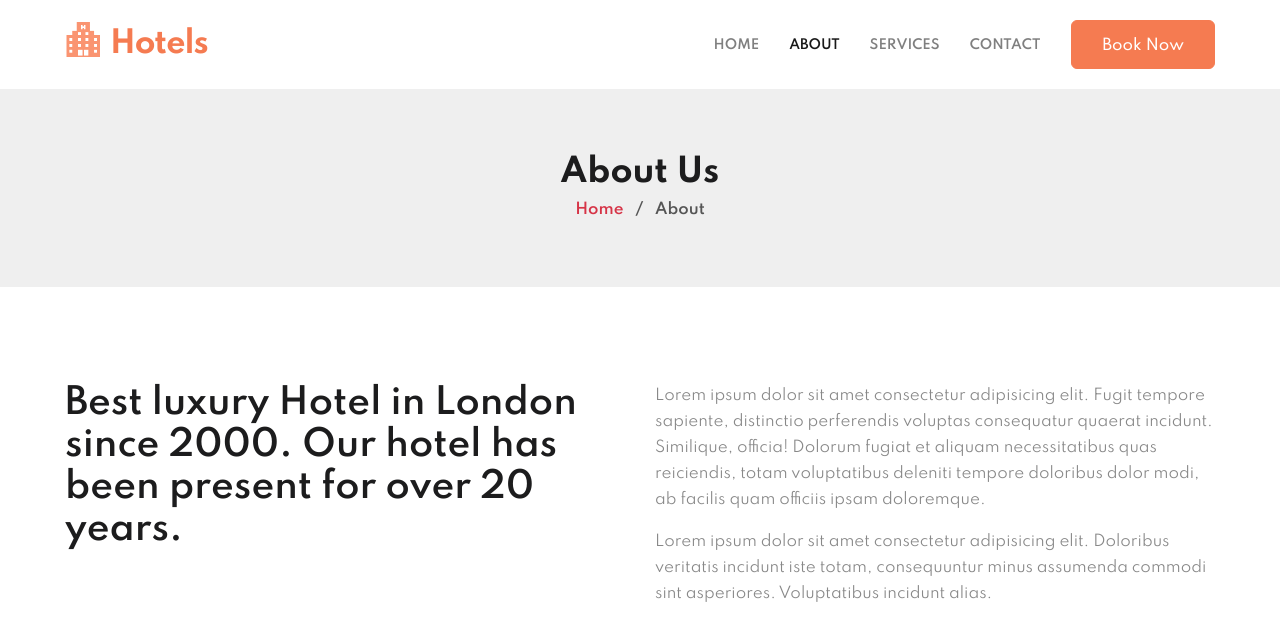
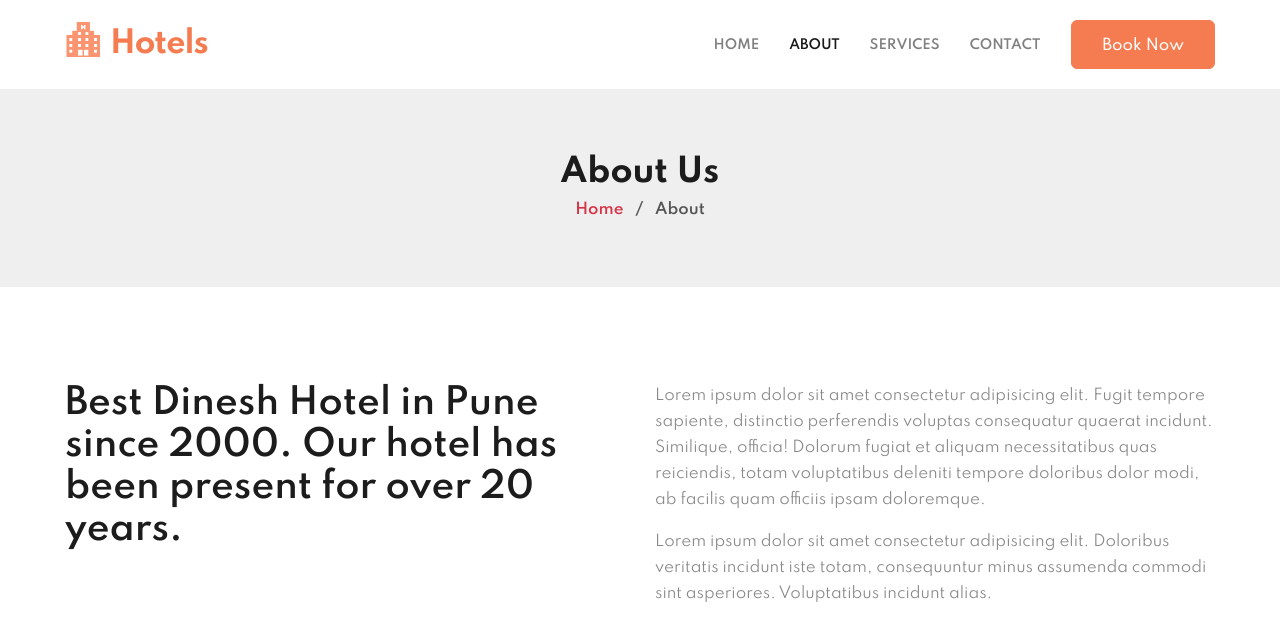
Before and after one commit to ChavanVaishu18/my_project_azure, a plain HTML site: page about.html in a window 1280 px wide. Shown: the top 633 px of the page. Drawn offline with Linux system fonts and the light colour scheme.

Commit message:
Update about.html

```diff
--- a/about.html
+++ b/about.html
@@ -1,6 +1,5 @@
 <html lang="en">
   <head>
-    <!-- Required meta tags -->
     <meta charset="utf-8">
     <meta name="viewport" content="width=device-width, initial-scale=1, shrink-to-fit=no">
 
@@ -8,22 +7,17 @@
 
     <link href="//fonts.googleapis.com/css?family=Spartan:400,500,600,700,900&display=swap" rel="stylesheet">
 
-    <!-- Template CSS -->
     <link rel="stylesheet" href="assets/css/style-starter.css">
   </head>
   <body>
-<!--w3l-header-->
 
 <header class="w3l-header-nav">
-	<!--/nav-->
+
 	<nav class="navbar navbar-expand-lg navbar-light fill px-lg-0 py-0 px-3">
 		<div class="container">
 			<a class="navbar-brand" href="index.html">
 				<img src="assets/images/hotels.png" alt="Your logo" style="height:35px;" /> Hotels</a>
-			<!-- if logo is image enable this
-						<a class="navbar-brand" href="#index.html">
-							<img src="image-path" alt="Your logo" title="Your logo" style="height:35px;" />
-						</a> -->
+
 			<button class="navbar-toggler" type="button" data-toggle="collapse" data-target="#navbarSupportedContent"
 				aria-controls="navbarSupportedContent" aria-expanded="false" aria-label="Toggle navigation">
 				<span class="navbar-toggler-icon"></span>
@@ -66,7 +60,7 @@
         <div class="maghny-gd-1">
             <div class="row about-text">
                 <div class="col-lg-6">
-                    <h3 class="title-big">Best luxury Hotel in London since 2000. Our hotel has been present for over 20
+                    <h3 class="title-big">Best Dinesh Hotel in Pune since 2000. Our hotel has been present for over 20
                         years.</h3>
                 </div>
                 <div class="col-lg-6">
```
